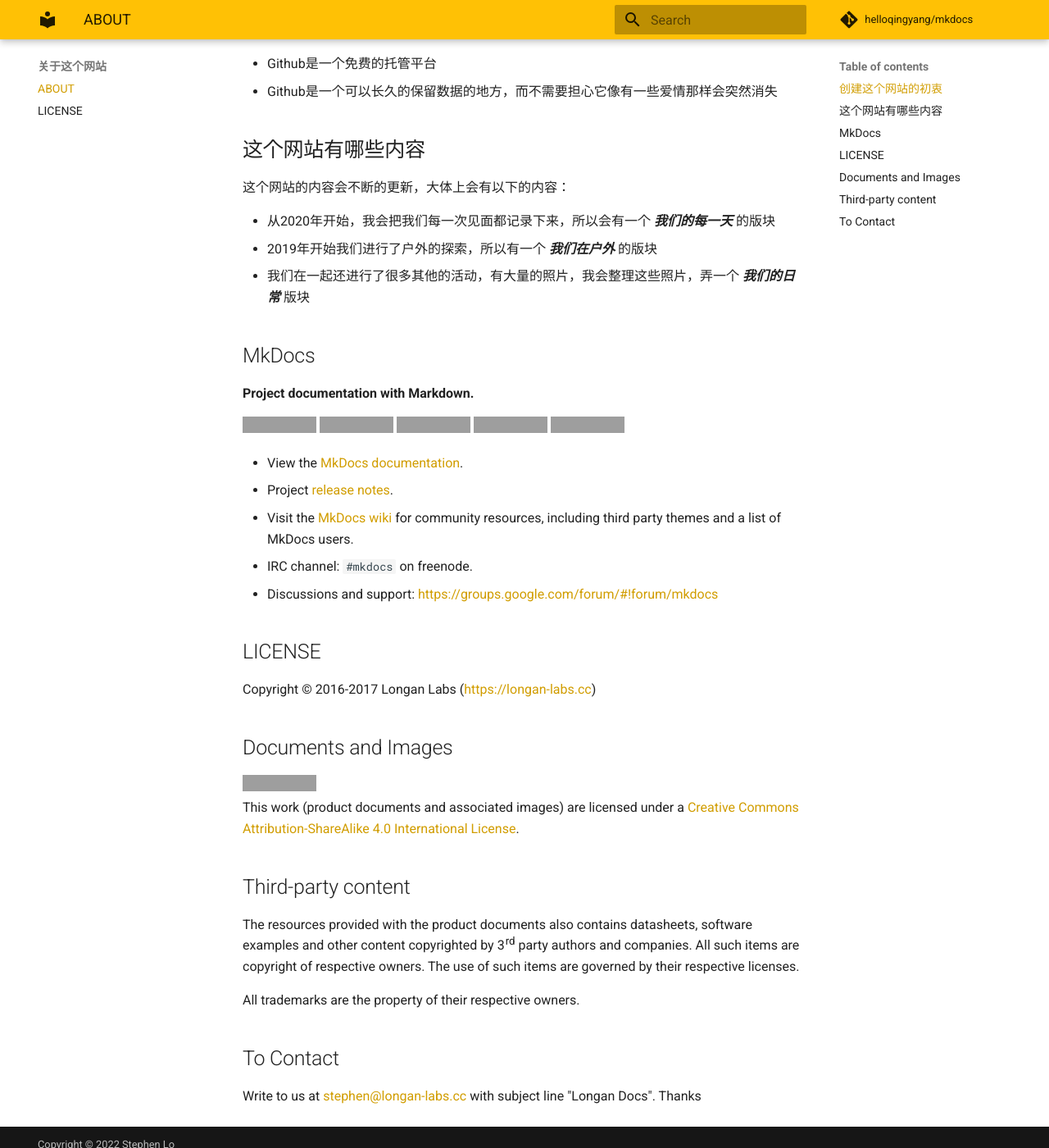
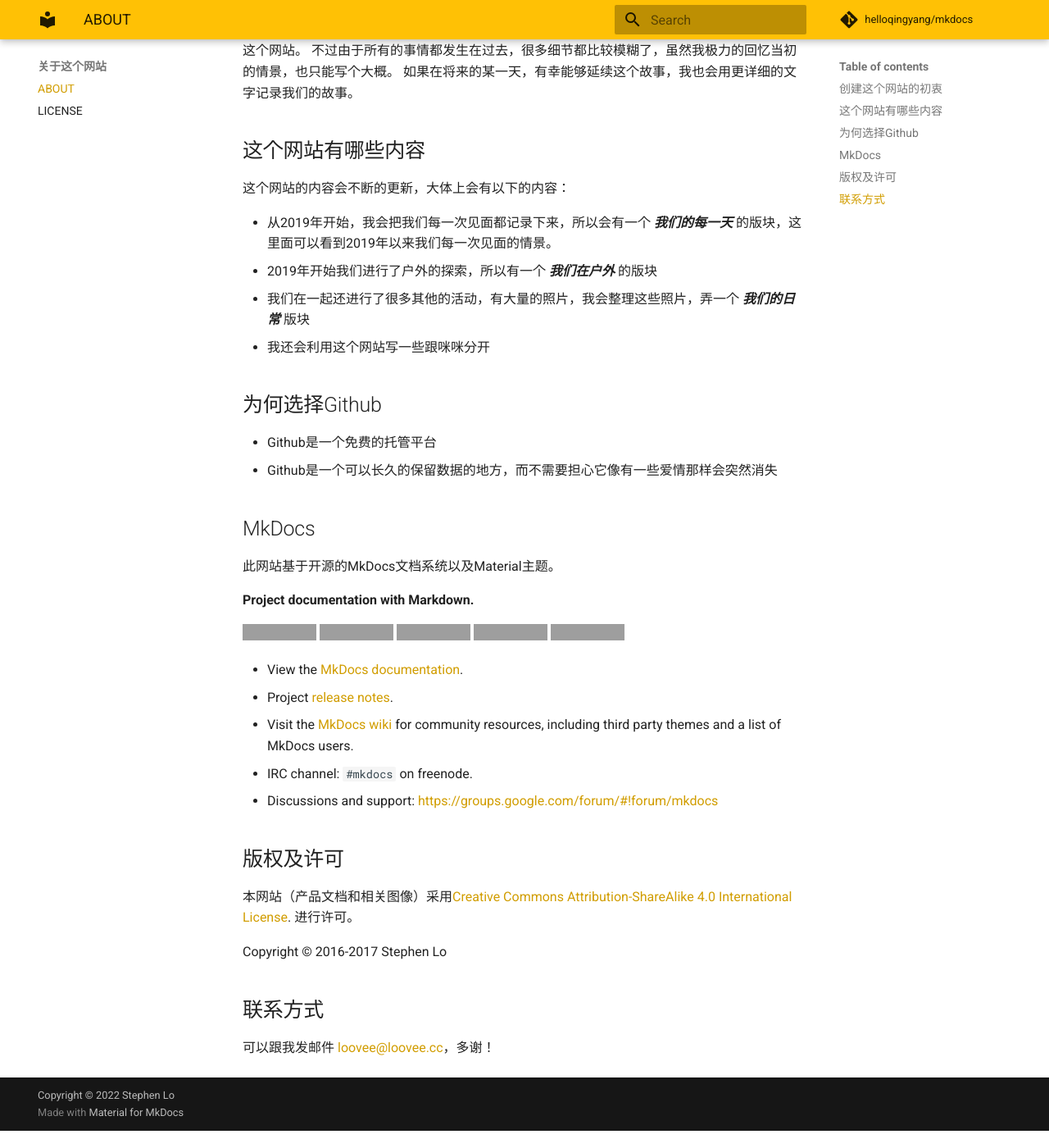
Before and after one commit to helloqingyang/mkdocs, an MkDocs documentation site: the page built from docs/index.md, in a window 1280 px wide and 1400 px high, scrolled down 322 px. Shown: the whole window at 82% size. Built offline with MkDocs 1.6.1 and Material for MkDocs 9.7.7, drawn with Linux system fonts in a browser that asks for light colours; a script that is not in the unit is left out; comment, search, counter and statistics services are not loaded; after the commit the page ends 1701 px from its top, so only the background shows below that; some of the changed text lies outside the part shown; grey boxes are pictures that could not be loaded.

Commit message:
add index image

```diff
--- a/docs/index.md
+++ b/docs/index.md
@@ -1,21 +1,30 @@
 ## 创建这个网站的初衷
 
-我和张清扬小姐在2017年3月份至2022年9月份，一起度过了一段美好的时光。不过，我们的故事似乎已经结束了，我不知道未来的某一天，这个故事是否可以继续撰写下去。
+我和清扬在2017年3月份至2022年9月份，一起度过了一段美好的时光。
+不过，我们的故事似乎要在2022年的九月份暂告一段落了。
 
-一直希望有一个平台能够把我们的故事保留下来，Github是一个不错的地方，基于以下几点：
+在2022年9月24号这天，我正在收拾办公室，突然觉得应该给我们的过往留下点东西，于是开始做这个网站。
+不过由于所有的事情都发生在过去，很多细节都比较模糊了，虽然我极力的回忆当初的情景，也只能写个大概。
+如果在将来的某一天，有幸能够延续这个故事，我也会用更详细的文字记录我们的故事。
 
-* Github是一个免费的托管平台
-* Github是一个可以长久的保留数据的地方，而不需要担心它像有一些爱情那样会突然消失
 
 ## 这个网站有哪些内容
 
 这个网站的内容会不断的更新，大体上会有以下的内容：
 
-* 从2020年开始，我会把我们每一次见面都记录下来，所以会有一个 ***我们的每一天*** 的版块
+* 从2019年开始，我会把我们每一次见面都记录下来，所以会有一个 ***我们的每一天*** 的版块，这里面可以看到2019年以来我们每一次见面的情景。
 * 2019年开始我们进行了户外的探索，所以有一个 ***我们在户外*** 的版块
 * 我们在一起还进行了很多其他的活动，有大量的照片，我会整理这些照片，弄一个 ***我们的日常*** 版块
+* 我还会利用这个网站写一些跟咪咪分开
+
+## 为何选择Github
+
+* Github是一个免费的托管平台
+* Github是一个可以长久的保留数据的地方，而不需要担心它像有一些爱情那样会突然消失
 
 ## MkDocs
+
+此网站基于开源的MkDocs文档系统以及Material主题。
 
 **Project documentation with Markdown.**
 
@@ -49,21 +58,12 @@
 [mkdocs]: http://www.mkdocs.org
 [release-notes]: http://www.mkdocs.org/about/release-notes/
 
-LICENSE
--------
-Copyright (c) 2016-2017 Longan Labs (https://longan-labs.cc)
+## 版权及许可
 
-Documents and Images
----
+本网站（产品文档和相关图像）采用<a rel="license" href="http://creativecommons.org/licenses/by-sa/4.0/">Creative Commons Attribution-ShareAlike 4.0 International License</a>. <a rel="license" href="http://creativecommons.org/licenses/by-sa/4.0/"> </a>进行许可。
 
-<img alt="Creative Commons License" style="border-width:0" src="https://i.creativecommons.org/l/by-sa/4.0/88x31.png" /></a><br />
-This work (product documents and associated images) are licensed under a <a rel="license" href="http://creativecommons.org/licenses/by-sa/4.0/">Creative Commons Attribution-ShareAlike 4.0 International License</a>. <a rel="license" href="http://creativecommons.org/licenses/by-sa/4.0/"> </a>
+Copyright (c) 2016-2017 Stephen Lo
 
-## Third-party content
-The resources provided with the product documents also contains datasheets, software examples and other content copyrighted by 3rd party authors and companies. All such items are copyright of respective owners. The use of such items are governed by their respective licenses.
+## 联系方式
 
-All trademarks are the property of their respective owners.
-
-## To Contact
-
-Write to us at [stephen@longan-labs.cc](stephen@longan-labs.cc) with subject line "Longan Docs". Thanks
+可以跟我发邮件 [loovee@loovee.cc](loovee@loovee.cc)，多谢！
--- a/docs/哈巴雪山.md
+++ b/docs/哈巴雪山.md
@@ -1,2 +1,67 @@
-* 时间：2019年4月29 - 2019年5月5日
-* 人物：三部长，剑威，闲人，小虎，梁队，蜗牛，逍遥子等等
+## 时间
+
+2019年4月29 - 2019年5月5日
+
+## 人物
+
+三部长，剑威，闲人，小虎，梁队，蜗牛，逍遥子，鱼儿，扎西等等
+
+## 大合影
+
+![](https://raw.githubusercontent.com/helloqingyang/mkdocs/main/docs/images/2019Haba/All.jpg)
+
+## 缘起
+
+2019年3月份，清扬突然跟我说，要不我们去爬雪山吧，没有过多考虑我们决定五一跟着深登协去爬哈巴雪山。
+这是我们的第一次户外之旅。
+
+## 准备
+
+由于没有户外的经历，我们胡乱买了一些装备，这些装备基本上都只用了这一次，因为追求便宜，所以质量确实一般。
+不过引擎鸟的绿色冲锋衣一直用到现在。
+
+下面是我的装备：
+
+![](https://raw.githubusercontent.com/helloqingyang/mkdocs/main/docs/images/2019Haba/IMG_20190429_001351R.jpg)
+
+## 过程
+
+我们买的机票是从惠州出发的，于是我们提前一晚到惠州附近住酒店，第二天从惠州飞丽江，这样机票会便宜一些。
+
+到达丽江后，住在波姐家里，当天人员集合完毕。
+
+第二天早晨从丽江出发哈巴村，途中经过虎跳峡，晚上住在哈巴村扎西家里。
+
+第三天出发大本营，我和清扬骑马上，到达大本营后，有一些高反，吃不下饭，当天夜里风很大
+
+第四天凌晨2点起来冲顶，由于高反严重，我只出发了2个小时左右坚持不了下撤了，清扬走到了4900的地方由于天气恶劣也下撤了。当天回到哈巴村
+
+第五天早晨溜达了一下白水台，下午回到丽江，晚上在波姐家里聚餐，我喝多了。
+
+## 一些图片
+
+我和清扬在丽江的合影，后面我们会很多次再到丽江。
+
+![](https://raw.githubusercontent.com/helloqingyang/mkdocs/main/docs/images/2019Haba/IMG_20190430_133625F.jpg)
+
+清扬和波姐家里的狗
+
+![](https://raw.githubusercontent.com/helloqingyang/mkdocs/main/docs/images/2019Haba/IMG_20190430_172349R.jpg)
+
+我和清扬在虎跳峡合影
+
+![](https://raw.githubusercontent.com/helloqingyang/mkdocs/main/docs/images/2019Haba/IMG_20190502_094413F.jpg)
+
+我和清扬在下山路上吃的一碗面
+
+![](https://raw.githubusercontent.com/helloqingyang/mkdocs/main/docs/images/2019Haba/IMG_20190502_121246F.jpg)
+
+我和闲总在悠闲的抽烟
+
+![](https://raw.githubusercontent.com/helloqingyang/mkdocs/main/docs/images/2019Haba/mmexport1556710733987.jpg)
+
+晚上在大本营开会，当时我已经感觉难受极了，一直睁不开眼。
+
+![](https://raw.githubusercontent.com/helloqingyang/mkdocs/main/docs/images/2019Haba/mmexport1556888007889.jpg)
+
+##
--- a/mkdocs.yml
+++ b/mkdocs.yml
@@ -114,7 +114,7 @@
         - ABOUT: index.md
         - LICENSE: license.md
 
-  - 我们的每一天:
+  - 记录每一天:
         - 2019年: 2019.md
         - 2020年: 2020.md
         - 2021年: 2021.md
```
Also changed, not shown: docs/images/Others/index1.jpg (added).
